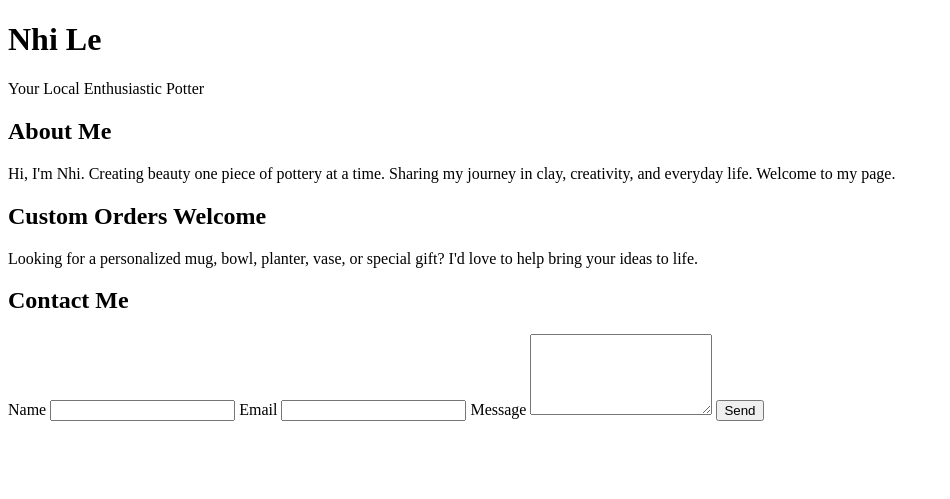
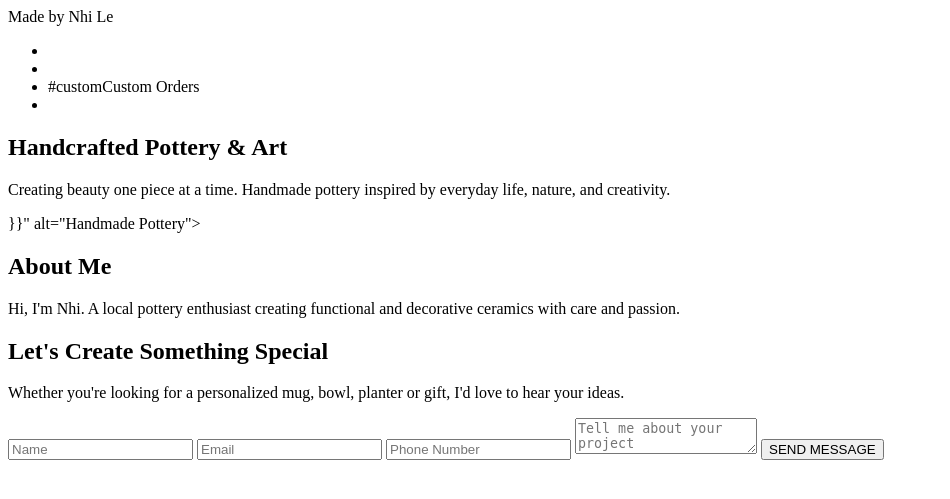
Before and after one commit to thaonhile/pottery-website, a Flask app: page / in a window 1280 px wide. Shown: the top 499 px of the page, without its empty margins (0-950 px from the left). Run offline with Flask 3, Linux system fonts and the light colour scheme.

Commit message:
Fix CSS stylesheet

```diff
--- a/templates/index.html
+++ b/templates/index.html
@@ -1,54 +1,71 @@
-<!DOCTYPE html>
-<html lang="en">
-
-<head>
-    <meta charset="UTF-8">
-    <meta name="viewport" content="width=device-width, initial-scale=1.0">
-    <title>Made by Nhi Le</title>
-
-</head>
-
 <body>
 
-    <header>
-        <h1>Nhi Le</h1>
-        <p>Your Local Enthusiastic Potter</p>
-    </header>
+<nav>
+    <div class="logo">Made by Nhi Le</div>
 
-    <section>
-        <h2>About Me</h2>
+    <ul>
+        <li><aboutAbout</a></li>
+        <li><galleryGallery</a></li>
+        <li>#customCustom Orders</a></li>
+        <li><contactContact</a></li>
+    </ul>
+</nav>
+
+<section class="hero">
+    <div class="hero-text">
+        <h1>Handcrafted Pottery & Art</h1>
         <p>
-            Hi, I'm Nhi. Creating beauty one piece of pottery at a time.
-            Sharing my journey in clay, creativity, and everyday life.
-            Welcome to my page.
+            Creating beauty one piece at a time.
+            Handmade pottery inspired by everyday life,
+            nature, and creativity.
         </p>
-    </section>
+    </div>
 
-    <section>
-        <h2>Custom Orders Welcome</h2>
+    <div class="hero-image">
+         }}"
+             alt="Handmade Pottery">
+    </div>
+</section>
+
+<section id="about">
+    <h2>About Me</h2>
+    <p>
+        Hi, I'm Nhi.
+        A local pottery enthusiast creating functional
+        and decorative ceramics with care and passion.
+    </p>
+</section>
+
+<section id="contact" class="contact-container">
+
+    <div class="contact-text">
+        <h2>Let's Create Something Special</h2>
+
         <p>
-            Looking for a personalized mug, bowl, planter, vase, or special gift?
-            I'd love to help bring your ideas to life.
+            Whether you're looking for a personalized mug,
+            bowl, planter or gift, I'd love to hear your ideas.
         </p>
-    </section>
+    </div>
 
-    <section>
-        <h2>Contact Me</h2>
+    <div class="contact-form">
 
         <form>
-            <label for="name">Name</label>
-            <input type="text" id="name" name="name">
+            <input type="text" placeholder="Name">
 
-            <label for="email">Email</label>
-            <input type="email" id="email" name="email">
+            <input type="email" placeholder="Email">
 
-            <label for="message">Message</label>
-            <textarea id="message" name="message" rows="5"></textarea>
+            <input type="text" placeholder="Phone Number">
 
-            <button type="submit">Send</button>
+            <textarea placeholder="Tell me about your project"></textarea>
+
+            <button type="submit">
+                SEND MESSAGE
+            </button>
+
         </form>
-    </section>
+
+    </div>
+
+</section>
 
 </body>
-
-</html>
```
Also changed, not shown: static/style.css (+79 -18 lines).
